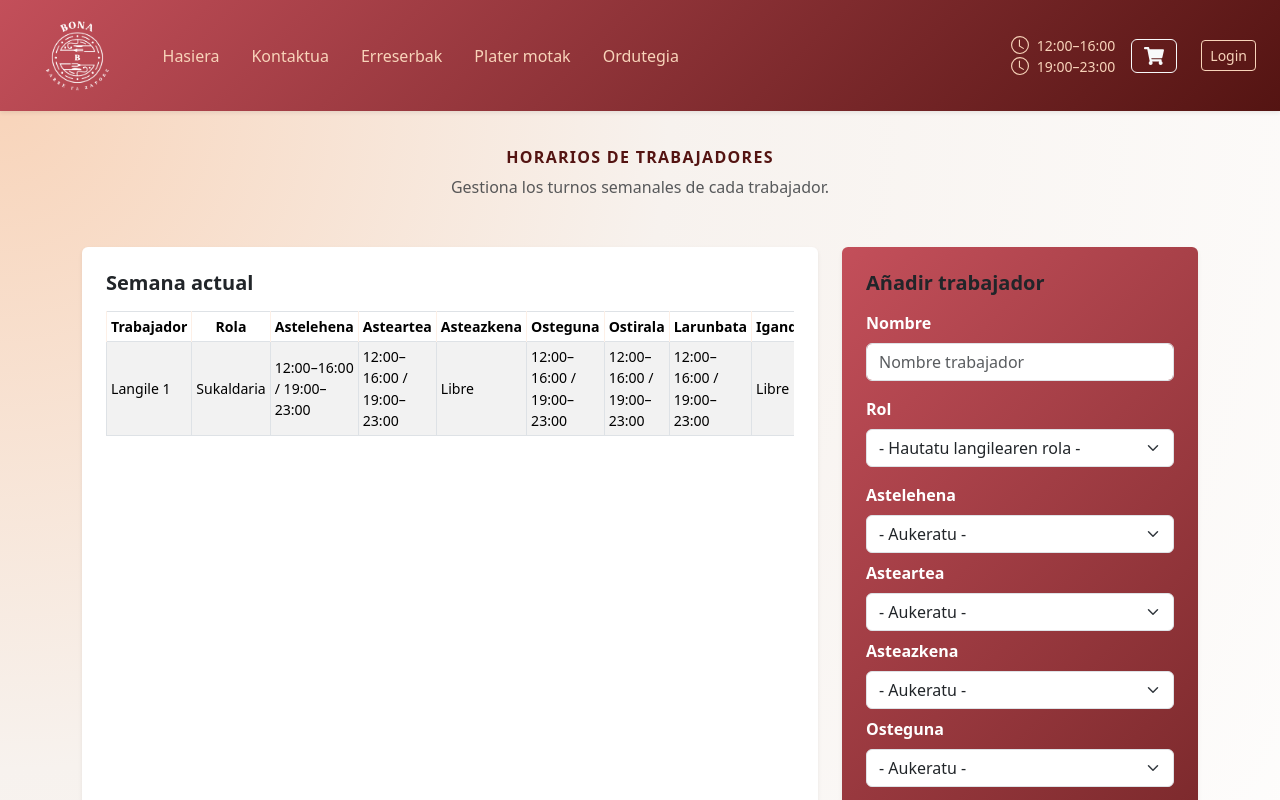
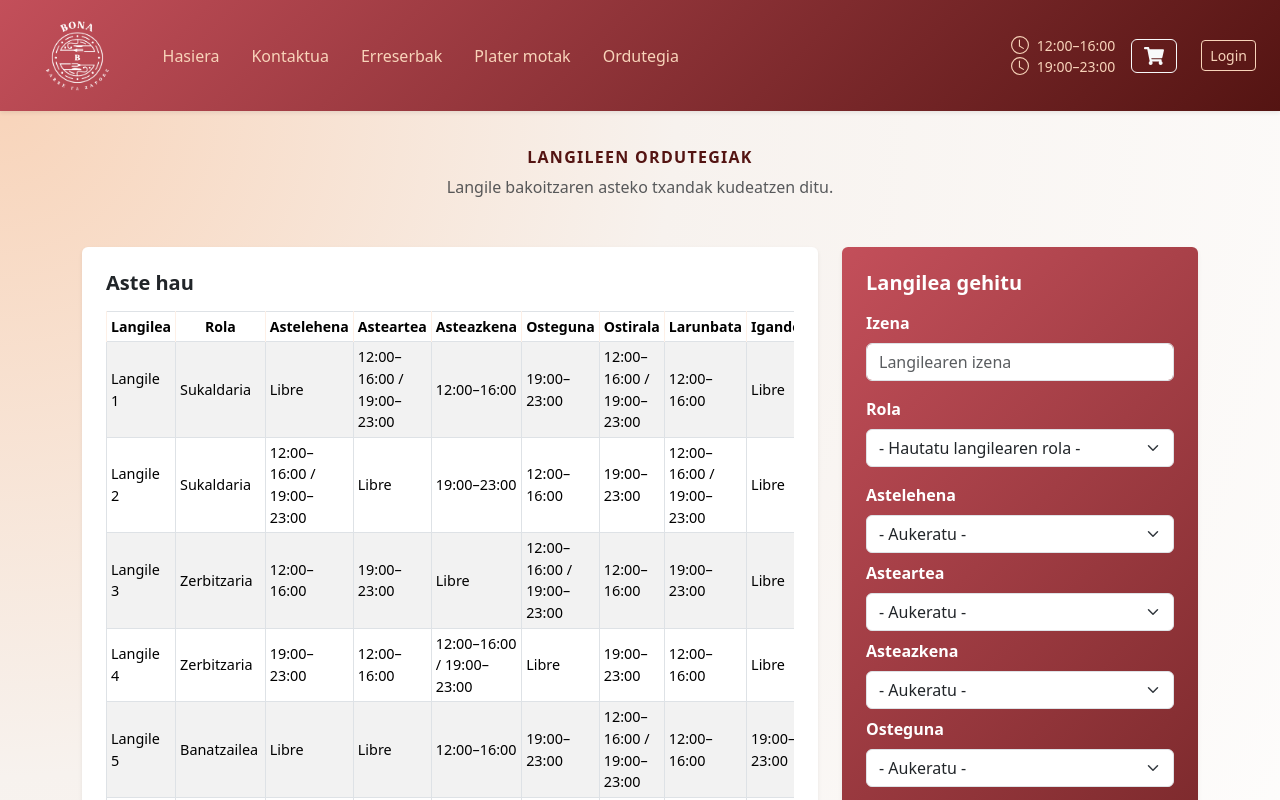
Before and after one commit to odonosoga/BonaJatetxea, a React (Create React App) app in the folder bona-web/: page /ordutegia in a window 1280 px wide. Shown: the top 800 px of the page. Built offline with nearby package versions, Linux system fonts and the light colour scheme.

Commit message:
Erreserbak botoia

```diff
--- a/bona-web/src/components/Home/cta/cta.js
+++ b/bona-web/src/components/Home/cta/cta.js
@@ -14,7 +14,7 @@ const CTA = () => {
             </p>
             <Button
               as="a"
-              href="/kontaktua"
+              href="/erreserbak"
               size="lg"
               className="cta-button px-5 py-3 fw-bold rounded-pill"
             >
--- a/bona-web/src/components/Schedule/Schedule.css
+++ b/bona-web/src/components/Schedule/Schedule.css
@@ -48,6 +48,7 @@
 
 .schedule-table tbody td {
   vertical-align: middle;
+  font-size: 0.9rem;
 }
 
 /* Formularios */
@@ -80,6 +81,7 @@
 
 .schedule-save-button:hover {
   filter: brightness(1.05);
+  transform: translateY();
   box-shadow: 0 12px 30px rgba(84, 20, 18, 0.4);
 }
 
--- a/bona-web/src/components/Schedule/Schedule.js
+++ b/bona-web/src/components/Schedule/Schedule.js
@@ -5,19 +5,111 @@ import "./Schedule.css";
 
 const Schedule = () => {
   const [workers, setWorkers] = useState([
+  // Sukaldaria
   {
     id: 1,
     name: "Langile 1",
     role: "Sukaldaria",
+    monday: "Libre",
+    tuesday: "12:00–16:00 / 19:00–23:00",
+    wednesday: "12:00–16:00",
+    thursday: "19:00–23:00",
+    friday: "12:00–16:00 / 19:00–23:00",
+    saturday: "12:00–16:00",
+    sunday: "Libre",
+  },
+  {
+    id: 2,
+    name: "Langile 2",
+    role: "Sukaldaria",
     monday: "12:00–16:00 / 19:00–23:00",
+    tuesday: "Libre",
+    wednesday: "19:00–23:00",
+    thursday: "12:00–16:00",
+    friday: "19:00–23:00",
+    saturday: "12:00–16:00 / 19:00–23:00",
+    sunday: "Libre",
+  },
+
+  // Zerbitzaria
+  {
+    id: 3,
+    name: "Langile 3",
+    role: "Zerbitzaria",
+    monday: "12:00–16:00",
+    tuesday: "19:00–23:00",
+    wednesday: "Libre",
+    thursday: "12:00–16:00 / 19:00–23:00",
+    friday: "12:00–16:00",
+    saturday: "19:00–23:00",
+    sunday: "Libre",
+  },
+  {
+    id: 4,
+    name: "Langile 4",
+    role: "Zerbitzaria",
+    monday: "19:00–23:00",
+    tuesday: "12:00–16:00",
+    wednesday: "12:00–16:00 / 19:00–23:00",
+    thursday: "Libre",
+    friday: "19:00–23:00",
+    saturday: "12:00–16:00",
+    sunday: "Libre",
+  },
+
+  // Banatzailea
+  {
+    id: 5,
+    name: "Langile 5",
+    role: "Banatzailea",
+    monday: "Libre",
+    tuesday: "Libre",
+    wednesday: "12:00–16:00",
+    thursday: "19:00–23:00",
+    friday: "12:00–16:00 / 19:00–23:00",
+    saturday: "12:00–16:00",
+    sunday: "19:00–23:00",
+  },
+  {
+    id: 6,
+    name: "Langile 6",
+    role: "Banatzailea",
+    monday: "12:00–16:00 / 19:00–23:00",
+    tuesday: "12:00–16:00",
+    wednesday: "19:00–23:00",
+    thursday: "Libre",
+    friday: "Libre",
+    saturday: "19:00–23:00",
+    sunday: "12:00–16:00",
+  },
+
+  // Garbitzailea
+  {
+    id: 7,
+    name: "Langile 7",
+    role: "Garbitzailea",
+    monday: "12:00–16:00",
     tuesday: "12:00–16:00 / 19:00–23:00",
     wednesday: "Libre",
-      thursday: "12:00–16:00 / 19:00–23:00",
-      friday: "12:00–16:00 / 19:00–23:00",
+    thursday: "19:00–23:00",
+    friday: "12:00–16:00",
+    saturday: "Libre",
+    sunday: "19:00–23:00",
+  },
+  {
+    id: 8,
+    name: "Langile 8",
+    role: "Garbitzailea",
+    monday: "19:00–23:00",
+    tuesday: "Libre",
+    wednesday: "12:00–16:00 / 19:00–23:00",
+    thursday: "12:00–16:00",
+    friday: "19:00–23:00",
     saturday: "12:00–16:00 / 19:00–23:00",
     sunday: "Libre",
   },
 ]);
+
 
   const [newWorker, setNewWorker] = useState({
     name: "",
@@ -70,9 +162,9 @@ const Schedule = () => {
       <Container>
         <Row className="mb-4">
           <Col className="text-center">
-            <h2 className="fw-bold mb-2 mt-5">Horarios de trabajadores</h2>
+            <h2 className="fw-bold mb-2 mt-5">Langileen ordutegiak</h2>
             <p className="text-muted mb-4">
-              Gestiona los turnos semanales de cada trabajador.
+              Langile bakoitzaren asteko txandak kudeatzen ditu.
             </p>
           </Col>
         </Row>
@@ -82,7 +174,7 @@ const Schedule = () => {
           <Col lg={8}>
             <Card className="border-0 shadow-sm h-100 schedule-card-table">
               <Card.Body className="p-3 p-lg-4">
-                <h5 className="fw-bold mb-3">Semana actual</h5>
+                <h5 className="fw-bold mb-3">Aste hau</h5>
                 <div className="table-responsive">
                   <Table
                     striped
@@ -93,7 +185,7 @@ const Schedule = () => {
                   >
                     <thead className="text-center align-middle">
                       <tr>
-                        <th>Trabajador</th>
+                        <th>Langilea</th>
                         <th>Rola</th>
                         <th>Astelehena</th>
                         <th>Asteartea</th>
@@ -129,28 +221,28 @@ const Schedule = () => {
           <Col lg={4}>
             <Card className="border-0 shadow-sm h-100 schedule-card-form">
               <Card.Body className="p-3 p-lg-4">
-                <h5 className="fw-bold mb-3">Añadir trabajador</h5>
+                <h5 className="fw-bold mb-3 text-white">Langilea gehitu</h5>
                 <Form onSubmit={handleAddWorker}>
-                  {/* Nombre */}
+                  {/* Izena */}
                   <Form.Group className="mb-3">
                     <Form.Label className="schedule-form-label text-white">
-                      Nombre
+                      Izena
                     </Form.Label>
                     <Form.Control
                       type="text"
                       name="name"
                       value={newWorker.name}
                       onChange={handleChange}
-                      placeholder="Nombre trabajador"
+                      placeholder="Langilearen izena"
                       required
                       className="schedule-form-input"
                     />
                   </Form.Group>
 
-                  {/* Rol */}
+                  {/* Rola */}
                   <Form.Group className="mb-3">
                     <Form.Label className="schedule-form-label text-white">
-                      Rol
+                      Rola
                     </Form.Label>
                     <Form.Select
                       name="role"
@@ -180,6 +272,8 @@ const Schedule = () => {
                       className="schedule-form-select"
                     >
                       <option value="">- Aukeratu -</option>
+                      <option value="12:00–16:00">12:00–16:00</option>
+                      <option value="19:00–23:00">19:00–23:00</option>
                       <option value="12:00–16:00 / 19:00–23:00">
                         12:00–16:00 / 19:00–23:00
                       </option>
@@ -200,6 +294,8 @@ const Schedule = () => {
                       className="schedule-form-select"
                     >
                       <option value="">- Aukeratu -</option>
+                      <option value="12:00–16:00">12:00–16:00</option>
+                      <option value="19:00–23:00">19:00–23:00</option>
                       <option value="12:00–16:00 / 19:00–23:00">
                         12:00–16:00 / 19:00–23:00
                       </option>
@@ -220,6 +316,8 @@ const Schedule = () => {
                       className="schedule-form-select"
                     >
                       <option value="">- Aukeratu -</option>
+                      <option value="12:00–16:00">12:00–16:00</option>
+                      <option value="19:00–23:00">19:00–23:00</option>
                       <option value="12:00–16:00 / 19:00–23:00">
                         12:00–16:00 / 19:00–23:00
                       </option>
@@ -240,6 +338,8 @@ const Schedule = () => {
                       className="schedule-form-select"
                     >
                       <option value="">- Aukeratu -</option>
+                      <option value="12:00–16:00">12:00–16:00</option>
+                      <option value="19:00–23:00">19:00–23:00</option>
                       <option value="12:00–16:00 / 19:00–23:00">
                         12:00–16:00 / 19:00–23:00
                       </option>
@@ -260,6 +360,8 @@ const Schedule = () => {
                       className="schedule-form-select"
                     >
                       <option value="">- Aukeratu -</option>
+                      <option value="12:00–16:00">12:00–16:00</option>
+                      <option value="19:00–23:00">19:00–23:00</option>
                       <option value="12:00–16:00 / 19:00–23:00">
                         12:00–16:00 / 19:00–23:00
                       </option>
@@ -280,6 +382,8 @@ const Schedule = () => {
                       className="schedule-form-select"
                     >
                       <option value="">- Aukeratu -</option>
+                      <option value="12:00–16:00">12:00–16:00</option>
+                      <option value="19:00–23:00">19:00–23:00</option>
                       <option value="12:00–16:00 / 19:00–23:00">
                         12:00–16:00 / 19:00–23:00
                       </option>
@@ -300,6 +404,8 @@ const Schedule = () => {
                       className="schedule-form-select"
                     >
                       <option value="">- Aukeratu -</option>
+                      <option value="12:00–16:00">12:00–16:00</option>
+                      <option value="19:00–23:00">19:00–23:00</option>
                       <option value="12:00–16:00 / 19:00–23:00">
                         12:00–16:00 / 19:00–23:00
                       </option>
```
Lines whose indentation alone changed are shown as unchanged.
